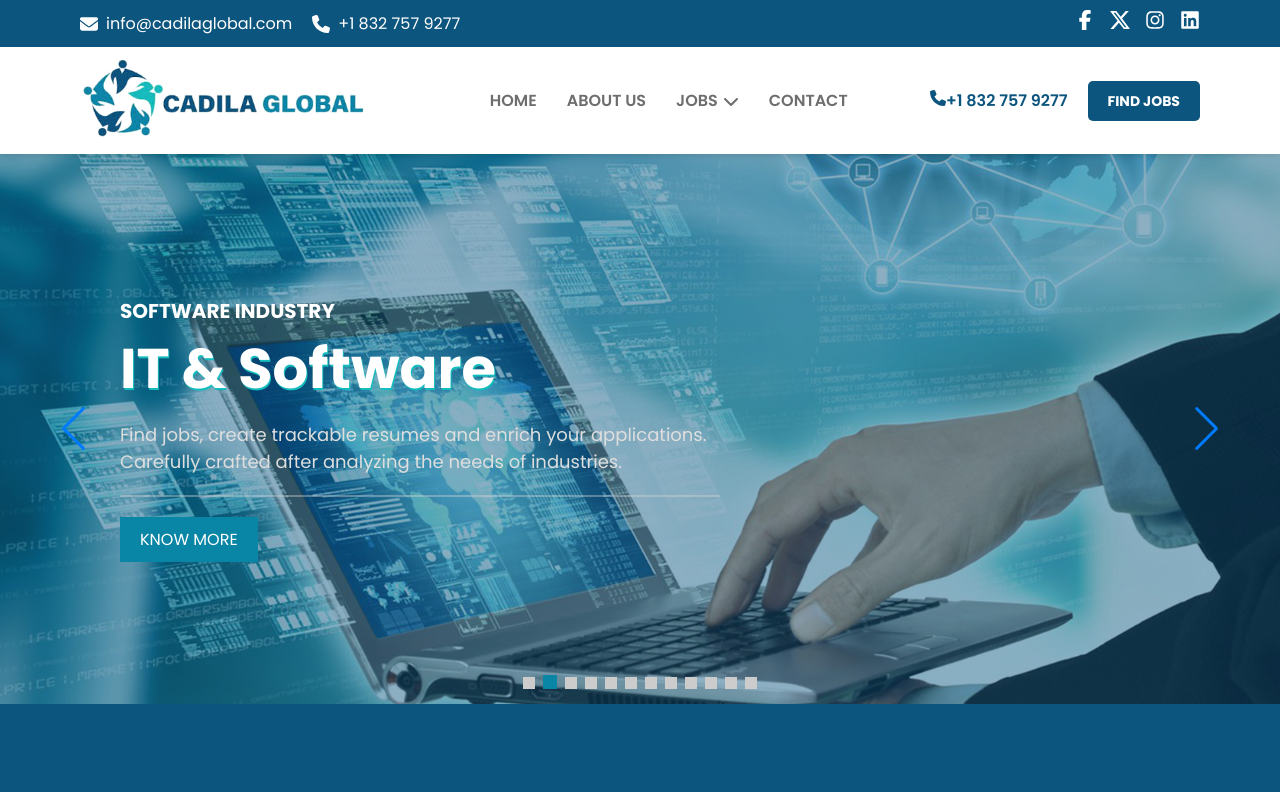
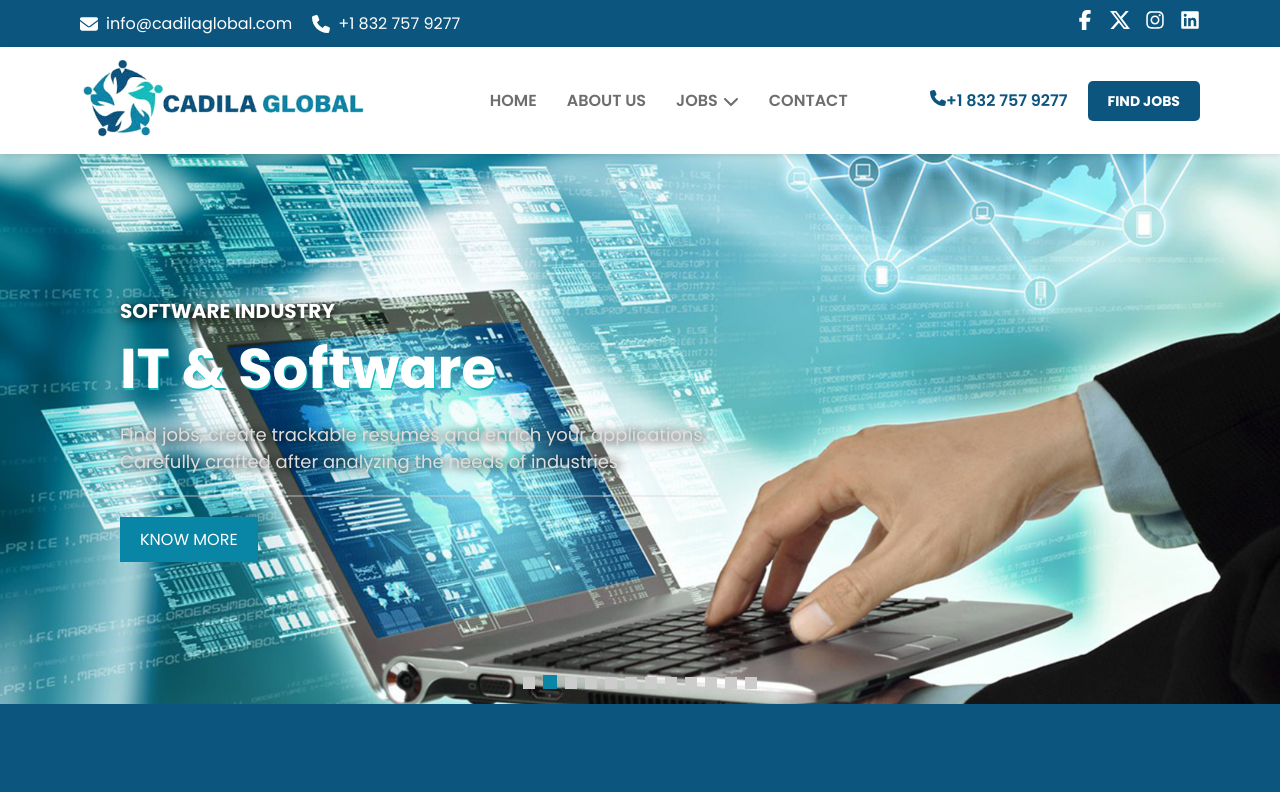
Before and after one commit to Firstclusive-Branding/cadilaglobal, a React (Vite) app: page / in a window 1280 px wide. Shown: the top 792 px of the page. Built offline with nearby package versions, Linux system fonts and the light colour scheme.

Commit message:
first commit

```diff
--- a/src/components/Carousel.jsx
+++ b/src/components/Carousel.jsx
@@ -121,10 +121,9 @@ const Carousel = () => {
   return (
     <div className="carousel-container">
       <Swiper
-        modules={[Navigation, Pagination, Autoplay]}
+        modules={[Pagination, Autoplay]}
         spaceBetween={0}
         slidesPerView={1}
-        navigation
         loop={true}
         pagination={{ clickable: true }}
         autoplay={{ delay: 5000, disableOnInteraction: false }}
--- a/src/components/Homepage.jsx
+++ b/src/components/Homepage.jsx
@@ -2,8 +2,8 @@ import React from "react";
 import Carousel from "./Carousel";
 import CounterStats from "./CounterStats";
 import HomepageAboutUs from "./HomepageAboutUs";
-import HomepageJobCards from "./HomepageJobCards";
-import HomepageHowItWorks from "./HomepageHowItWorks";
+// import HomepageJobCards from "./HomepageJobCards";
+// import HomepageHowItWorks from "./HomepageHowItWorks";
 import HomepageSuccessStories from "./HomepageSuccessStories";
 import HomepageWhatWeDo from "./HomepageWhatWeDo";
 import HomepageWhyPartnerWithUs from "./HomepageWhyPartnerWithUs";
--- a/src/components/Navbar.jsx
+++ b/src/components/Navbar.jsx
@@ -25,7 +25,7 @@ const Navbar = () => {
   return (
     <nav className="navbar-container" ref={navRef}>
       <div className="navbar-logo">
-        <a href="#">
+        <a href="">
           <img src={Logo} alt="Cadila Global" className="navbar-logo-img" />
         </a>
       </div>
--- a/src/styles/Carousel.css
+++ b/src/styles/Carousel.css
@@ -18,7 +18,7 @@
   justify-content: flex-start;
   position: relative;
 }
-.carousel-slide::before {
+/* .carousel-slide::before {
   content: "";
   position: absolute;
   z-index: 1;
@@ -27,7 +27,7 @@
   width: 100%;
   height: 100%;
   background: #0c547e77;
-}
+} */
 .carousel-content {
   color: white;
   max-width: 600px;
@@ -40,6 +40,7 @@
 
 .carousel-heading {
   font-size: 20px;
+  filter: drop-shadow(1px 1px 5px black);
   margin: 0;
   text-transform: uppercase;
 }
@@ -53,6 +54,7 @@
 
 .carousel-description {
   font-size: 18px;
+  filter: drop-shadow(1px 1px 5px black);
   color: #dedede;
   margin: 10px 0;
 }
```
